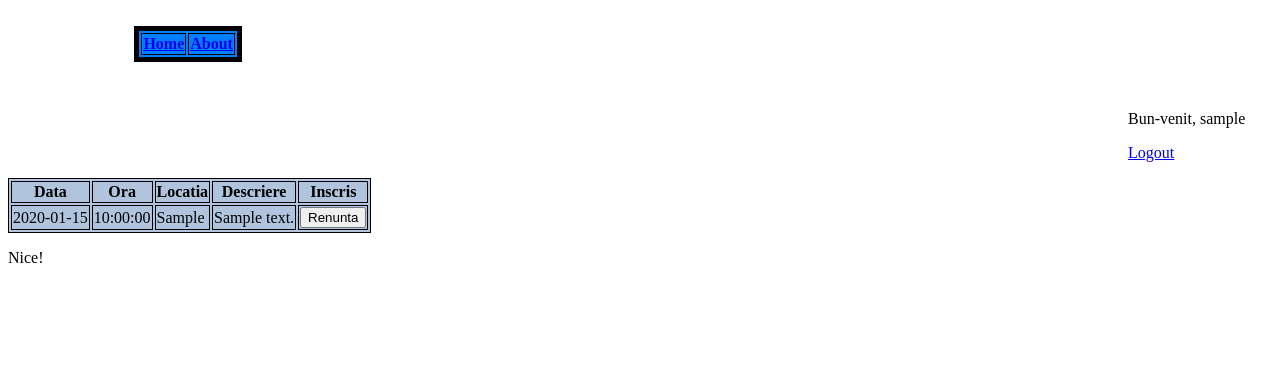
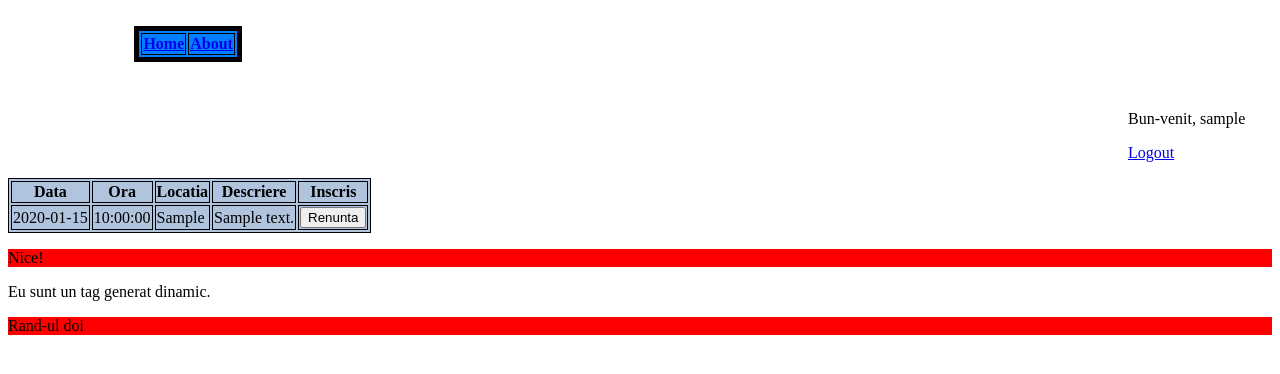
Before and after one commit to CiobanuMarcu/Coder-Dojo-Website, a PHP site: page /main_page.php in a window 1280 px wide. Shown: the top 374 px of the page. Run offline with PHP 8.4, Linux system fonts and the light colour scheme; the visitor is signed in with stand-in values (Sample User, id 1); tables that the repository leaves empty hold one stand-in row (values such as "Sample post"); lists and menus that the app fills with data are empty; some libraries are stand-ins or nearby versions.

Commit message:
Playing with jQuery

```diff
--- a/src/js/main.js
+++ b/src/js/main.js
@@ -1,4 +1,6 @@
 console.log("hello");
 $(function(){
     $('#jQuery').text('Nice!');
+    $('.header').css({'background-color':'red'});
+    $('<p>Eu sunt un tag generat dinamic.</p>').insertAfter('#jQuery');
 })
--- a/src/main_page.php
+++ b/src/main_page.php
@@ -20,7 +20,8 @@
             SessionService::get_next_sessions();
         }
         ?>
-        <p id="jQuery"></p>
+        <p class="header"  id="jQuery" onClick="function(){alert('Bravo, ai deschis o alertă.')}"></p>
+        <p class="header">Rand-ul doi</p>
         <script src="https://code.jquery.com/jquery-3.1.1.min.js" ></script>
 
         <script src="js/main.js"></script>
```
